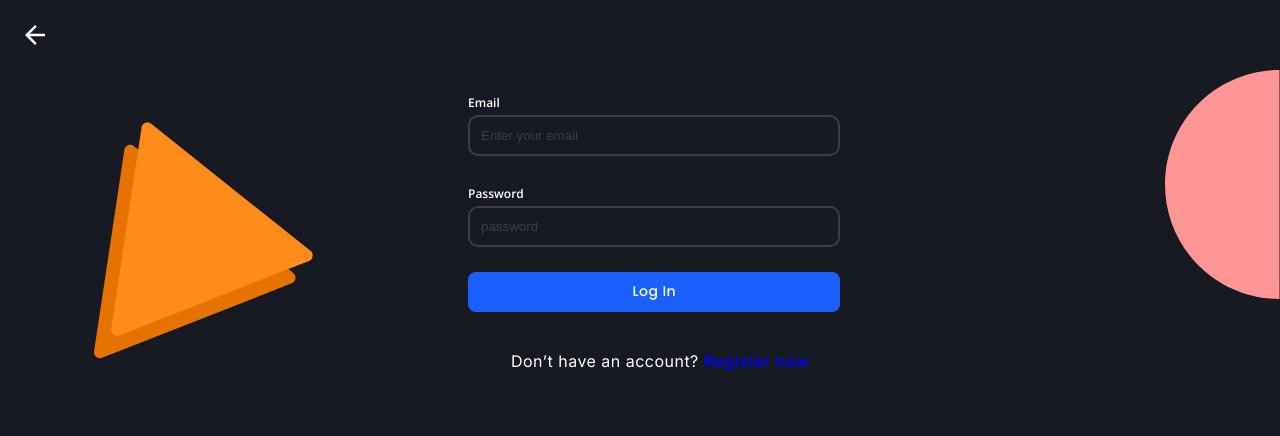
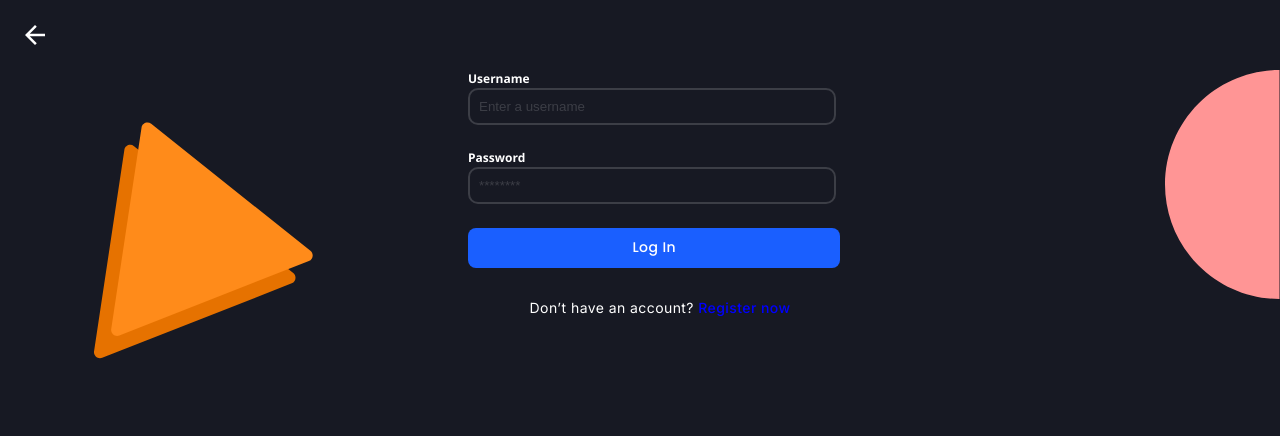
Before and after one commit to KK-tech-byte1991/form-bot, a React (Vite) app: page /login in a window 1280 px wide. Shown: the top 436 px of the page. Built offline with nearby package versions, Linux system fonts and the light colour scheme; no server answers.

Commit message:
login with private routes

```diff
--- a/package.json
+++ b/package.json
@@ -14,7 +14,8 @@
     "react": "^18.3.1",
     "react-dom": "^18.3.1",
     "react-hook-form": "^7.52.1",
-    "react-router-dom": "^6.25.1"
+    "react-router-dom": "^6.25.1",
+    "sonner": "^1.5.0"
   },
   "devDependencies": {
     "@types/react": "^18.3.3",
--- a/src/App.css
+++ b/src/App.css
@@ -1,5 +1,5 @@
 #root {
-  max-width: 1280px;
+  /* max-width: 1280px; */
   margin: 0 auto;
   /* padding: 2rem; */
   text-align: center;
--- /dev/null
+++ b/src/AuthContext.tsx
@@ -0,0 +1,35 @@
+import  { createContext, useContext, useState, ReactNode } from 'react';
+
+interface AuthContextType {
+  isAuthenticated: boolean;
+  login: (token: string) => void;
+  logout: () => void;
+}
+
+const AuthContext = createContext<AuthContextType | undefined>(undefined);
+
+export const AuthProvider = ({ children }: { children: ReactNode }) => {
+  const [isAuthenticated, setIsAuthenticated] = useState(!!localStorage.getItem('authToken'));
+
+  const login = (token: string) => { localStorage.setItem('authToken', token); setIsAuthenticated(true); }
+  const logout = () => {
+    localStorage.clear();
+    setIsAuthenticated(false);
+  }
+
+
+
+  return (
+    <AuthContext.Provider value={{ isAuthenticated, login, logout }}>
+      {children}
+    </AuthContext.Provider>
+  );
+};
+
+export const useAuth = (): AuthContextType => {
+  const context = useContext(AuthContext);
+  if (!context) {
+    throw new Error('useAuth must be used within an AuthProvider');
+  }
+  return context;
+};
--- a/src/pages/Login/login.tsx
+++ b/src/pages/Login/login.tsx
@@ -1,8 +1,44 @@
 
 import styles from "./styles.module.css"
 import { backArrow, loginEclipseBottom, loginEclipseRight, loginGroup } from '../../assets'
-import { Link } from 'react-router-dom'
+import { Link, useNavigate } from 'react-router-dom'
+import { SubmitHandler, useForm } from "react-hook-form"
+import axios from "axios"
+import { BASE_URL } from "../../services/baseUrl"
+import { toast } from "sonner"
+import { useAuth } from "../../AuthContext"
+type Inputs = {
+    username: string
+    password: string
+
+}
 const Login = () => {
+    const {
+        register,
+        handleSubmit,
+
+        formState: { errors },
+    } = useForm<Inputs>()
+    const { login } = useAuth();
+    const navigate = useNavigate()
+
+    const onSubmit: SubmitHandler<Inputs> = (data) => {
+
+        let payload = JSON.parse(JSON.stringify(data))
+
+
+
+        axios.post(BASE_URL + "auth/login", payload).then((res) => {
+
+            console.log("res", res)
+            const token = res.data.token;
+
+            login(token)
+            navigate("/dashboard")
+
+
+        }).catch((err) => { toast.error("err.msg"); console.log(err) })
+    }
     return (
         <div className={styles.parent}>
             <div className={styles.header}>
@@ -11,7 +47,7 @@ const Login = () => {
             <div className={styles.container}>
                 <div><img src={loginGroup} alt="loginGroup" /></div>
                 <div className={styles.secondDiv}>
-                    <div className={styles.form}>
+                    {/* <div className={styles.form}>
                         <label>    Email </label>
                         <input type="text" placeholder='Enter your email' />
                         <br />
@@ -21,7 +57,46 @@ const Login = () => {
                         <button className={styles.logInButton}>Log In</button>
                         <br />
                         <p>Don’t have an account? <Link to="/signup"><span style={{ color: "blue" }}>Register now</span></Link></p>
-                    </div>
+                    </div> */}
+                    <div className={styles.form}>
+                        <form onSubmit={handleSubmit(onSubmit)}>
+                            <label
+                                htmlFor="username"
+                                className={errors.username && styles.errorlabel}>   Username </label>
+
+                            <input
+                                className={errors.username && styles.errorInput}
+                                type="text"
+                                id="username"
+                                placeholder='Enter a username'
+                                {...register("username", {
+                                    required: 'Username is required'
+                                })} />
+
+                            {errors.username ? <p className={styles.errorPara}>{errors.username.message}</p> : <p className={styles.errorPara}></p>}
+
+
+
+                            <label htmlFor="password" className={errors.password && styles.errorlabel}>    Password </label>
+                            <input
+                                type="password"
+                                className={errors.password && styles.errorInput}
+                                id="password"
+                                placeholder='********'
+                                {...register('password', {
+                                    required: 'Password is required',
+                                })}
+                            />
+                            {errors.password ? <p className={styles.errorPara}>{errors.password.message}</p> : <p className={styles.errorPara}></p>}
+
+
+                            <button className={styles.logInButton} type="submit" onClick={() => { handleSubmit(onSubmit) }}>Log In</button>
+                            {/* <input type="submit" /> */}
+                            <br />
+                            <p>Don’t have an account? <Link to="/signup"><span style={{ color: "blue" }}>Register now</span></Link></p>
+
+                        </form></div>
+
                     <img className={styles.bottomImage} src={loginEclipseBottom} alt="loginEclipseBottom" />
                 </div>
                 <div className={styles.thirdDiv}><img src={loginEclipseRight} alt="loginEclipseRight" /></div>
--- a/src/pages/Login/styles.module.css
+++ b/src/pages/Login/styles.module.css
@@ -28,35 +28,34 @@
 }
 
 .form {
+    width: 50%;
+    padding-left: 80px;
+    padding-right: 40px;
+    margin: auto;
+}
+
+.form>form {
     font-family: Open Sans;
     font-size: 12px;
-    font-weight: 600;
-    line-height: 25px;
+    font-weight: 700;
+    /* line-height: 19px; */
     text-align: left;
     color: white;
     display: flex;
     flex-direction: column;
-    padding-top: 20px;
-    width: 50%;
-    padding-left: 80px;
-    padding-right: 40px;
-    margin: auto;
-    /* border-radius: 5px;
-    border: 1px solid #FFFFFF29; */
-
-
 }
 
-.form>input {
+.form>form>input {
     background-color: transparent;
     border-radius: 10px;
     border: 2px solid #FFFFFF29;
     width: 90%;
     /* height: 40px; */
-    padding: 11px;
+    padding: 9px;
+    color: white;
 }
 
-.form>input::placeholder {
+.form>form>input::placeholder {
     color: #FFFFFF29;
 }
 
@@ -74,24 +73,40 @@
 
 }
 
-.form >p{
+.form>form>p {
     font-family: Inter;
-font-size: 16px;
-font-weight: 400;
-line-height: 16.94px;
-letter-spacing: 0.03em;
-text-align: center;
-color: white;
+    font-size: 14px;
+    font-weight: 400;
+    line-height: 16.94px;
+    letter-spacing: 0.03em;
+    text-align: center;
+    color: white;
 
 }
-.secondDiv{
+
+.errorPara {
+    color: red !important;
+    font-size: 12px !important;
+    line-height: 2px !important;
+}
+
+.secondDiv {
     /* display: flex;
     flex-direction: column;
     justify-content: space-between; */
     position: relative;
 }
-.bottomImage{
+
+.bottomImage {
     position: absolute;
     right: 0;
     bottom: 0;
 }
+
+.errorlabel {
+    color: red !important
+}
+
+.errorInput {
+    border: 2px solid red !important;
+}
--- a/src/pages/dashBoard/navBar/index.tsx
+++ b/src/pages/dashBoard/navBar/index.tsx
@@ -1,5 +1,6 @@
 import { useEffect, useRef, useState } from "react";
 import styles from "./style.module.css"
+import { useAuth } from "../../../AuthContext";
 
 const NavBar = () => {
 
@@ -24,6 +25,7 @@ const NavBar = () => {
             document.removeEventListener('mousedown', handleClickOutside);
         };
     }, []);
+    const { logout } = useAuth()
     return (
         <div className={styles.parent}>
             <div className={styles.popupContainer}>
@@ -35,7 +37,9 @@ const NavBar = () => {
                             <li>Settings</li>
                             <li style={{
                                 color: "#FFA54C"
-                            }}>Logout</li>
+                            }}
+                                onClick={() => logout()}
+                            >Logout</li>
                         </ul>
                     </div>
                 )}
--- a/src/pages/signUp/signUp.tsx
+++ b/src/pages/signUp/signUp.tsx
@@ -3,10 +3,17 @@ import styles from "./styles.module.css"
 import { backArrow, loginEclipseBottom, loginEclipseRight, loginGroup } from '../../assets'
 import { Link } from 'react-router-dom'
 import { useForm, SubmitHandler } from "react-hook-form"
+import axios from "axios"
+import { BASE_URL } from "../../services/baseUrl"
+import { toast } from "sonner"
+import { useNavigate } from "react-router-dom";
+import { useAuth } from "../../AuthContext";
+
 type Inputs = {
   username: string
   email: string
   password: string
+  confirmPassword: string
 }
 const SignUp = () => {
 
@@ -16,7 +23,31 @@ const SignUp = () => {
     watch,
     formState: { errors },
   } = useForm<Inputs>()
-  const onSubmit: SubmitHandler<Inputs> = (data) => console.log(data)
+
+  const navigate = useNavigate()
+  const { login } = useAuth();
+  const onSubmit: SubmitHandler<Inputs> = (data) => {
+
+    let payload = JSON.parse(JSON.stringify(data))
+    delete payload.confirmPassword
+    console.log("hiiii", data, payload, "http:/localhost:5000/api/" + "auth/register")
+
+    axios.post(BASE_URL + "auth/register", payload).then((res) => {
+
+      console.log("res", res)
+      const token = res.data.token;
+
+      login(token)
+      navigate("/dashboard")
+
+
+    }).catch((err) => { toast.error("err.msg"); console.log(err) })
+  }
+
+
+
+  const password = watch('password');
+
   return (
     <div className={styles.parent}>
       <div className={styles.header}>
@@ -28,18 +59,25 @@ const SignUp = () => {
 
           <div className={styles.form}>
             <form onSubmit={handleSubmit(onSubmit)}>
-              <label htmlFor="username">   Username </label>
+              <label
+                htmlFor="username"
+                className={errors.username && styles.errorlabel}>   Username </label>
+
               <input
+                className={errors.username && styles.errorInput}
                 type="text"
                 id="username"
                 placeholder='Enter a username'
                 {...register("username", {
                   required: 'Username is required'
                 })} />
-              {errors.username ? <p>{errors.username.message}</p> : <p></p>}
-              <label htmlFor="email">    Email </label>
+
+              {errors.username ? <p className={styles.errorPara}>{errors.username.message}</p> : <p className={styles.errorPara}></p>}
+
+              <label htmlFor="email" className={errors.email && styles.errorlabel}>    Email </label>
               <input
                 // type="email"
+                className={errors.email && styles.errorInput}
                 id="email"
                 placeholder='Enter your email'
                 {...register("email", {
@@ -51,11 +89,12 @@ const SignUp = () => {
 
                 })}
               />
-              {errors.email ? <p>{errors.email.message}</p> : <p ></p>}
+              {errors.email ? <p className={styles.errorPara}>{errors.email.message}</p> : <p className={styles.errorPara} ></p>}
 
-              <label htmlFor="password">    Password </label>
+              <label htmlFor="password" className={errors.password && styles.errorlabel}>    Password </label>
               <input
                 type="password"
+                className={errors.password && styles.errorInput}
                 id="password"
                 placeholder='********'
                 {...register('password', {
@@ -66,11 +105,24 @@ const SignUp = () => {
                   }
                 })}
               />
-              <br />
-              <label htmlFor="confirmPassword"> Confirm   Password </label>
-              <input type="password" id="confirmPassword" placeholder='********' />
-              <br />
-              <button className={styles.logInButton}>Log In</button>
+              {errors.password ? <p className={styles.errorPara}>{errors.password.message}</p> : <p className={styles.errorPara}></p>}
+
+              <label htmlFor="confirmPassword" className={errors.confirmPassword && styles.errorlabel}> Confirm   Password </label>
+              <input
+                type="password"
+                id="confirmPassword"
+                className={errors.confirmPassword && styles.errorInput}
+                placeholder='********'
+                {...register('confirmPassword', {
+                  required: 'Please confirm your password',
+                  validate: (value) =>
+                    value === password || 'Passwords do not match',
+                })}
+              />
+              {errors.confirmPassword ? <p className={styles.errorPara}>{errors.confirmPassword.message}</p> : <p className={styles.errorPara}></p>}
+
+              <button className={styles.logInButton} type="submit" onClick={() => { handleSubmit(onSubmit) }}>Sign Up</button>
+              {/* <input type="submit" /> */}
               <br />
               <p>Already have an account ? <Link to="/login"><span style={{ color: "blue" }}> Login</span></Link></p>
             </form>
--- /dev/null
+++ b/src/services/baseUrl.ts
@@ -0,0 +1 @@
+export const BASE_URL = import.meta.env.VITE_APP_BASE_URL
```
Also changed, not shown: src/App.tsx (+6 -2 lines), src/ProtectRoute.tsx (added, +15 -0 lines), src/pages/signUp/styles.module.css (+24 -11 lines), 2 other files (tests, documents, lock files or other folders).
